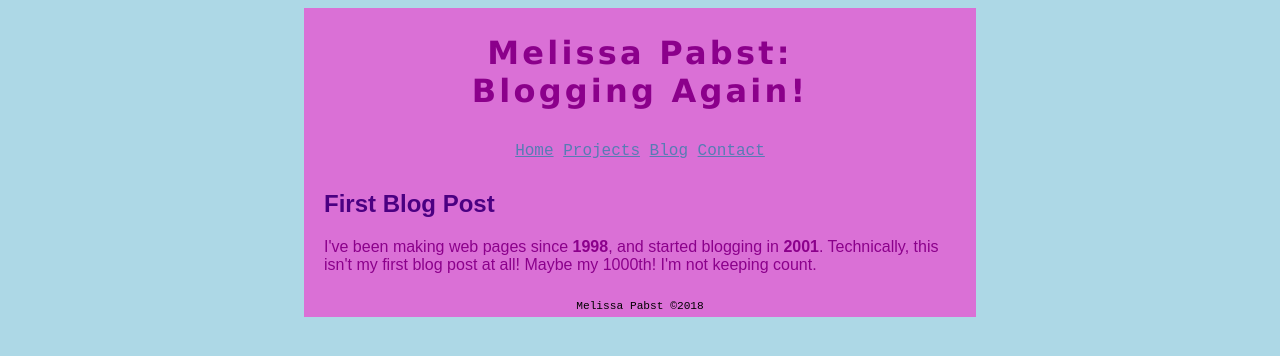
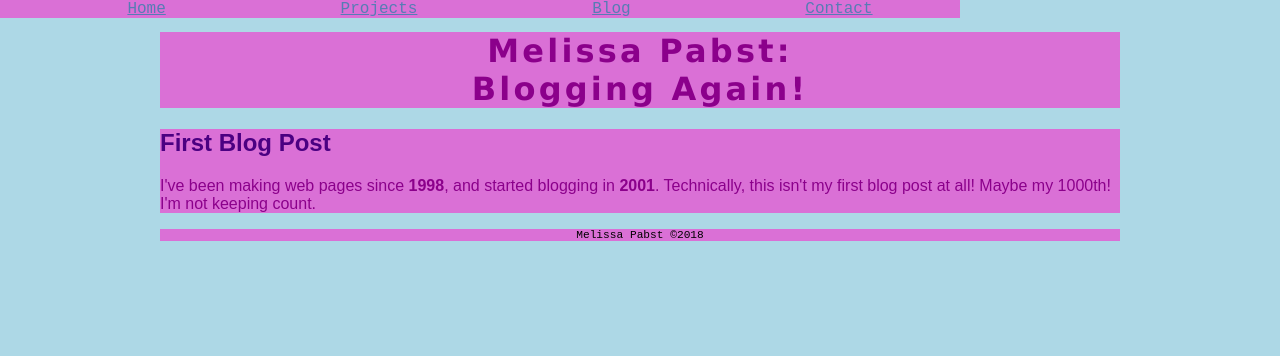
Before and after one commit to MelissaPabst/savvycoders2, a website: page blog/index.html in a window 1280 px wide. Drawn offline with Linux system fonts and the light colour scheme.

Commit message:
implements flex-box on navbar

```diff
--- a/blog/index.html
+++ b/blog/index.html
@@ -6,70 +6,27 @@
     <meta http-equiv="X-UA-Compatible" content="ie=edge">
     <link type="text/css" rel="stylesheet" href="../css/style.css"/>
     <title>Melissa Pabst | Blog</title>
-    <!-- <style>
-        /* * {
-            border: 1px solid red;
-        } */
-        html {
-            box-sizing: border-box;
-        }
-        body {
-            background-color: lightblue;
-            font-size: 1em;
-        }
-        div {
-            font-family: 'Courier New', Courier, monospace;
-            background-color: orchid;
-            width: 50%;
-            padding: 5px 20px;
-            margin: 300px;
-        }
-        h1 {
-            border-color: blueviolet;
-            color:darkmagenta;
-        }
-        h2 {
-            color:indigo;
-        }
-        p {
-            border:darksalmon;
-            color:darkmagenta;
-        }
-        #header {
-            letter-spacing: .2em;
-            text-align: center;
-            border: 5px black;
-        }
-        #navbar{
-            text-decoration-color: cornflowerblue;
-            text-align:center;
-        }
-        #content{
-            font-family:sans-serif;
-        }
-        #footer {
-            font-size: 0.7em;
-        }
-        .highlight {
-            font-weight:bold;
-        }
-        .container {
-            max-width: 960px;
-            margin: 0 auto;
-        }
-    </style> -->
 </head>
 <body>
+
     <div class="container" id="header">
         <h1>Melissa Pabst:<br>Blogging Again!</h1>
-        <!-- <img src="https://www.webnode.com/blog/wp-content/uploads/2016/10/Blog-intro.jpg"> -->
     </div>
 
     <div class="container" id="navbar">
-        <a href="../index.html">Home</a>
-        <a href="../projects">Projects</a>
-        <a href="../blog">Blog</a>
-        <a href="../contact">Contact</a>
+        <ul class="container">
+        <li><a href="../index.html">Home</a></li>
+        <li>
+            <a href="/projects">Projects</a>
+            <ul class="dropdown">
+                <li><a href="#">First Project</a></li>
+                <li><a href="#">Second Project</a></li>
+                <li><a href="#">Third Project</a></li>
+            </ul>
+        </li>
+        <li><a href="../blog">Blog</a></li>
+        <li><a href="../contact">Contact</a></li>
+        </ul>
     </div>
 
     <div class="container" id="content">
--- a/css/style.css
+++ b/css/style.css
@@ -65,9 +65,9 @@ body {
 div {
     font-family: 'Courier New', Courier, monospace;
     background-color: orchid;
-    width: 50%;
+    /* width: 50%;
     padding: 5px 20px;
-    margin: 300px;
+    margin: 300px; */
 }
 h1 {
     border-color: blueviolet;
@@ -81,17 +81,17 @@ p {
     color:darkmagenta;
 }
 #header {
+    margin-top: 2em;
     letter-spacing: .2em;
     text-align: center;
 }
-#navbar{
-    text-decoration-color: darkcyan;
-    text-align:center;
-}
+
 #content{
+    margin-top: 1em;
     font-family:sans-serif;
 }
 #footer {
+    margin-top: 1em;
     font-size: 0.7em;
     text-align: center;
 }
@@ -102,6 +102,37 @@ p {
     max-width: 960px;
     margin: 0 auto;
 }
+#navbar{
+    text-decoration-color: darkcyan;
+    /* text-align:center; */
+    position: fixed;
+    top: 0;
+    left: 0;
+    height: auto;
+    width: 100vw;
+}
+#navbar > ul > li {
+    position: relative;
+    display: inline;
+    list-style: none;
+}
+#navbar .dropdown {
+    position: absolute;
+    top: 1em;
+    right: 0;
+    display: none;
+}
+#navbar a:hover + .dropdown {
+    display: block;
+}
+#navbar > ul.container {
+    display: flex;
+    flex-direction: row;
+    flex-wrap: wrap;
+    justify-content: space-around;
+    align-items: center;
+  }
+
 
 /* Landing Page */
 body {
```
